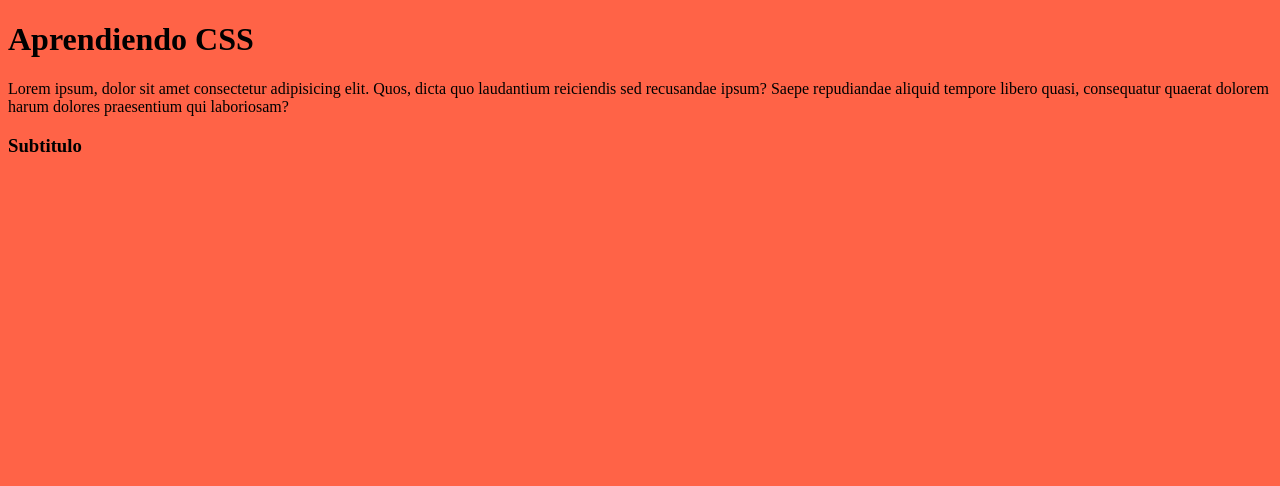
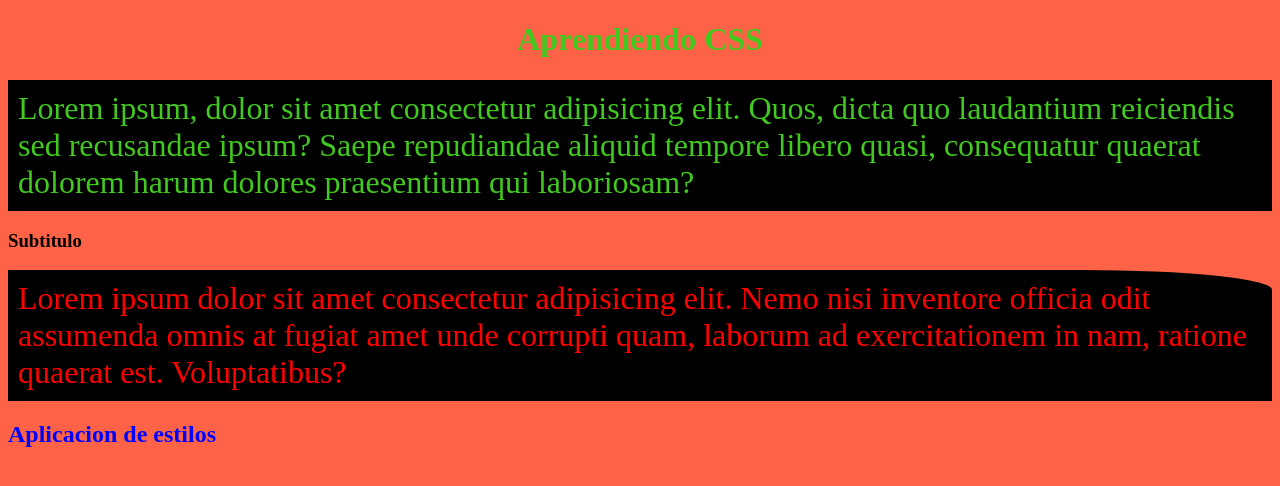
Before and after one commit to ramssrez/GenerarionBootcamp, a plain HTML site: page CSS/index.html in a window 1280 px wide. Drawn offline with Linux system fonts and the light colour scheme.

Commit message:
Crear estulosen css para diferentes opcines

```diff
--- a/CSS/index.html
+++ b/CSS/index.html
@@ -22,10 +22,14 @@
             }
         </style>
         -->
-        <h1>Aprendiendo CSS</h1>
-        <p>
+        <h1 id="title" >Aprendiendo CSS</h1>
+        <p class="p-large p-red">
             Lorem ipsum, dolor sit amet consectetur adipisicing elit. Quos, dicta quo laudantium reiciendis sed recusandae ipsum? Saepe repudiandae aliquid tempore libero quasi, consequatur quaerat dolorem harum dolores praesentium qui laboriosam?
         </p>
         <h3>Subtitulo</h3>
+        <p class="p-large p-green">
+            Lorem ipsum dolor sit amet consectetur adipisicing elit. Nemo nisi inventore officia odit assumenda omnis at fugiat amet unde corrupti quam, laborum ad exercitationem in nam, ratione quaerat est. Voluptatibus?
+        </p>
+        <h2 style="color: blue;">Aplicacion de estilos</h2>
     </body>
 </html>
--- a/CSS/styles/styles.css
+++ b/CSS/styles/styles.css
@@ -2,3 +2,29 @@ body{
     /*background:url(https://astelus.com/wp-content/viajes/Lago-Moraine-Parque-Nacional-Banff-Alberta-Canada-1440x810.jpg);*/
     background: tomato;
 }
+h1{
+    color: red;
+    /*background: #7700ff;*/
+    text-align: center;
+}
+.p-large{
+    font-size: 32px;
+}
+.p-red{
+    color: #42C920;
+    background: black;
+    margin: 0;
+    padding: 10px;
+/*     border-radius: 20%;
+    border-top-left-radius: 50%; */
+}
+.p-green{
+    color: red;
+    background-color:black ;
+    margin: 0;
+    padding: 10px;
+    border-top-right-radius: 15%;
+}
+#title{
+    color:#42C920;
+}
```
